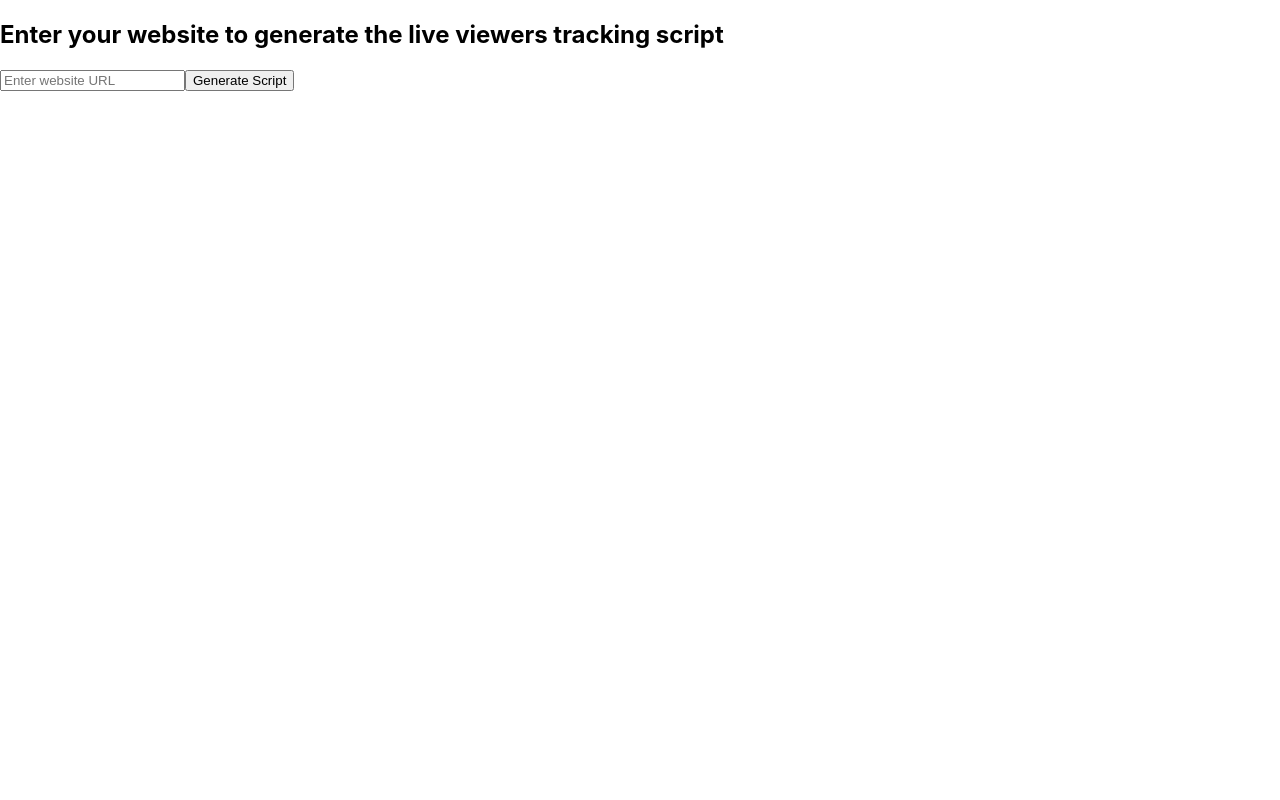
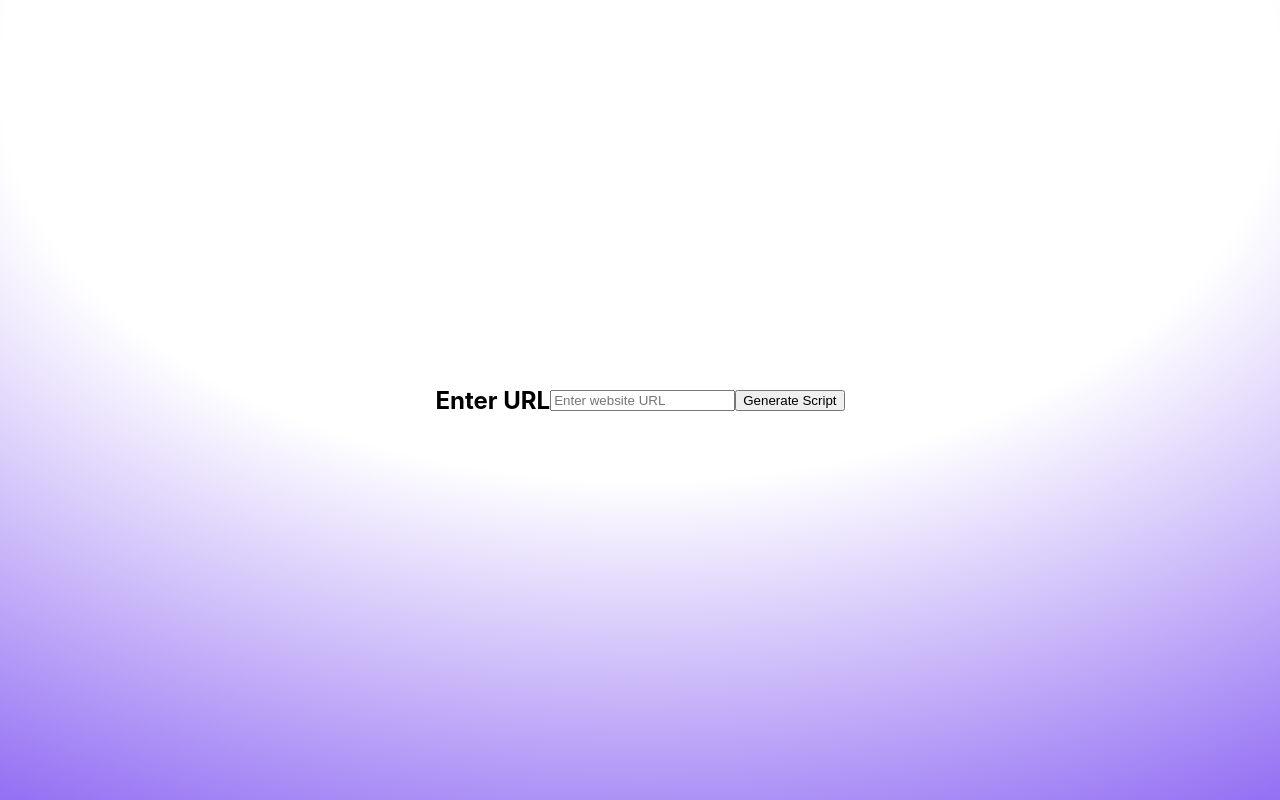
Before and after one commit to yogeshtavethiya/live-viewers, a React (Create React App) app: page / in a window 1280 px wide. Built offline with nearby package versions, Linux system fonts and the light colour scheme; the HTML template or start-up script is replaced by a standard one.

Commit message:
styling addons

```diff
--- a/package.json
+++ b/package.json
@@ -22,7 +22,8 @@
     "build": "react-scripts build",
     "test": "react-scripts test",
     "eject": "react-scripts eject",
-    "server": "node src/server.js"
+    "server": "node src/server.js",
+    "all": "npm run server & npm run start"
   },
   "eslintConfig": {
     "extends": [
--- a/src/App.css
+++ b/src/App.css
@@ -5,6 +5,14 @@
 .App-logo {
   height: 40vmin;
   pointer-events: none;
+}
+
+.main-container{
+  background: radial-gradient(125% 125% at 50% 10%, #fff 40%, #63e);
+  height: 100vh;
+  display: flex;
+  justify-content: center;
+  align-items: center;
 }
 
 @media (prefers-reduced-motion: no-preference) {
--- a/src/App.js
+++ b/src/App.js
@@ -4,7 +4,9 @@ import TrackerPage from "./Components/TrackerPage";
 function App() {
   return (
     <>
-      <TrackerPage />
+      <div className="main-container">
+        <TrackerPage />
+      </div>
     </>
   );
 }
--- a/src/Components/TrackerPage.jsx
+++ b/src/Components/TrackerPage/index.jsx
@@ -1,5 +1,6 @@
 import React, { useState } from 'react';
 import axios from 'axios';
+import './styles.css'
 
 const TrackerPage = () => {
   const [websiteUrl, setWebsiteUrl] = useState('');
@@ -17,8 +18,8 @@ const TrackerPage = () => {
   };
 
   return (
-    <div>
-      <h2>Enter your website to generate the live viewers tracking script</h2>
+    <div className='tracker-container'>
+      <h2>Enter URL</h2>
       <input
         type="text"
         placeholder="Enter website URL"
--- /dev/null
+++ b/src/Components/TrackerPage/styles.css
@@ -0,0 +1,6 @@
+.tracker-container{
+    display: flex;
+    justify-content: center;
+    align-items: center;
+    border: 2px red blue;
+}
```
Also changed, not shown: src/Components/Navbar/index.jsx (added), src/Components/Navbar/styles.css (added).
